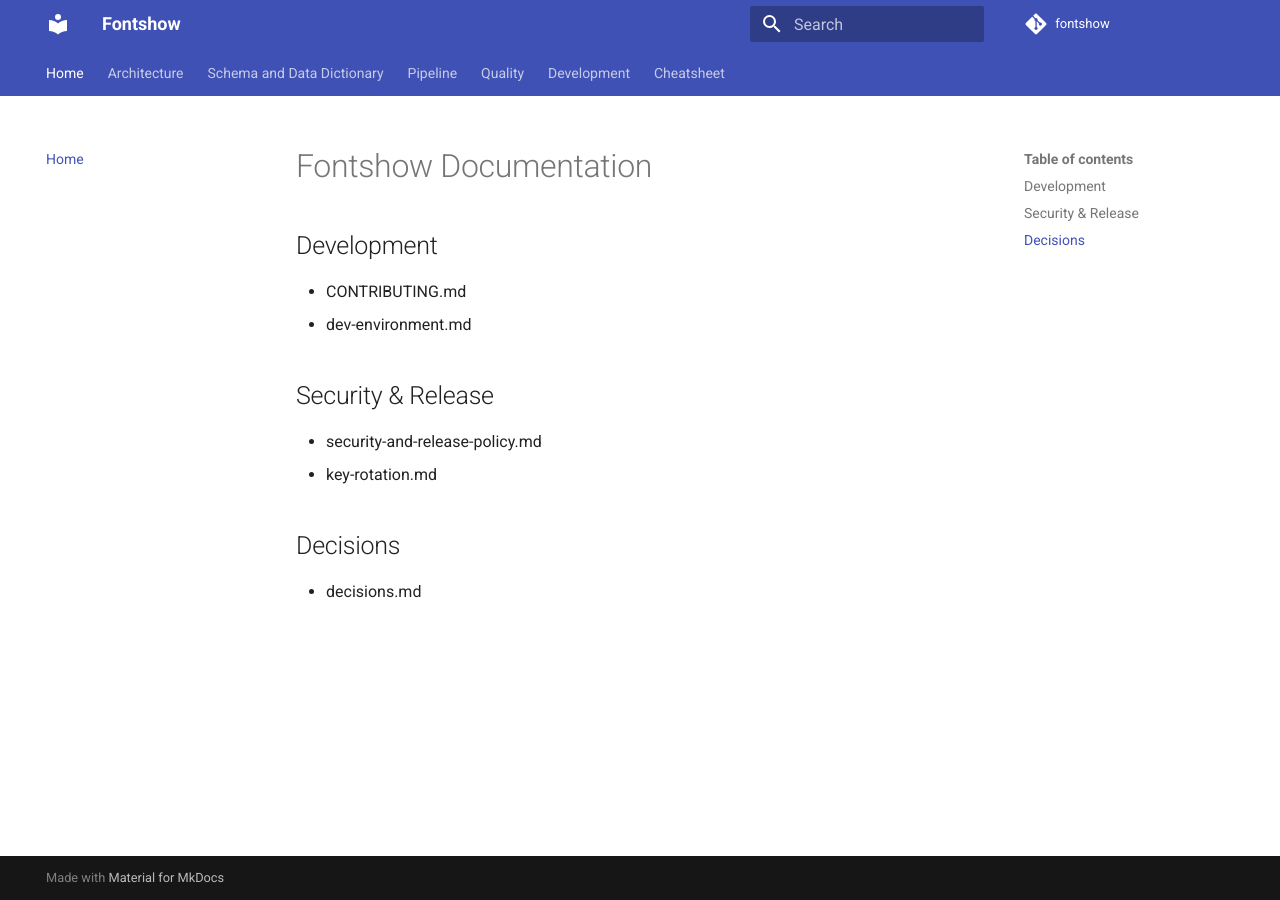
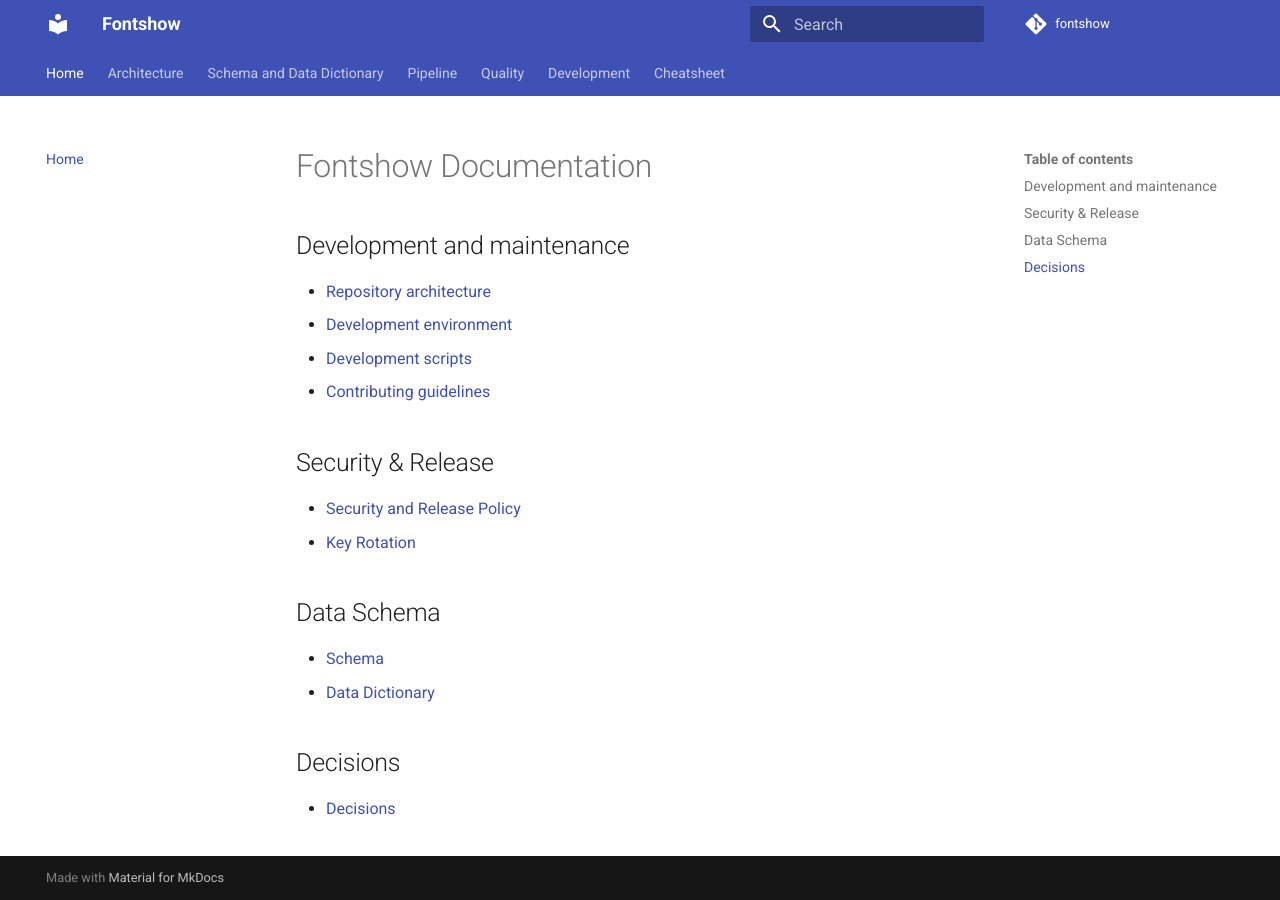
Before and after one commit to marco0560/Fontshow, an MkDocs documentation site: the page built from docs/index.md, in a window 1280 px wide. Built offline with MkDocs 1.6.1 and Material for MkDocs 9.7.7, drawn with Linux system fonts in a browser that asks for light colours; comment, search, counter and statistics services are not loaded.

Commit message:
docs(build): add development scripts to documentation navigation
Why:
- Development scripts are an important part of the Fontshow tooling ecosystem
- Users need to understand how to use these scripts for development and maintenance

What:
- Added a new documentation page for development scripts
- Updated the MkDocs navigation to include the new page

Notes:
-

Refs: #

```diff
--- a/docs/index.md
+++ b/docs/index.md
@@ -1,12 +1,18 @@
 # Fontshow Documentation
 
-## Development
-- CONTRIBUTING.md
-- dev-environment.md
+## Development and maintenance
+- [Repository architecture](architecture.md)
+- [Development environment](dev-environment.md)
+- [Development scripts](scripts.md)
+- [Contributing guidelines](CONTRIBUTING.md)
 
 ## Security & Release
-- security-and-release-policy.md
-- key-rotation.md
+- [Security and Release Policy](security-and-release-policy.md)
+- [Key Rotation](key-rotation.md)
+
+## Data Schema
+- [Schema](schema/index.md)
+- [Data Dictionary](data_dictionary.md)
 
 ## Decisions
-- decisions.md
+- [Decisions](decisions.md)
--- a/mkdocs.yml
+++ b/mkdocs.yml
@@ -41,6 +41,7 @@
   - Architecture:
       - Overview: architecture.md
       - Pipeline: pipeline.md
+      - Environment Matrix: environment-matrix.md
 
   - Schema and Data Dictionary:
       - Inventory Schema: schema/index.md
@@ -60,6 +61,7 @@
       - Roadmap: roadmap.md
       - Active decisions: decisions.md
       - Development environment: dev-environment.md
+      - Development Scripts: scripts.md
       - Security and release policy: security-and-release-policy.md
       - Key rotation: key-rotation.md
 
```
Also changed, not shown: docs/architecture.md (+3 -1 lines).
